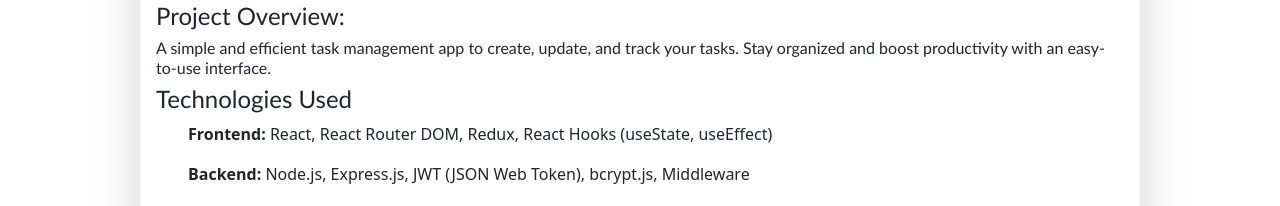
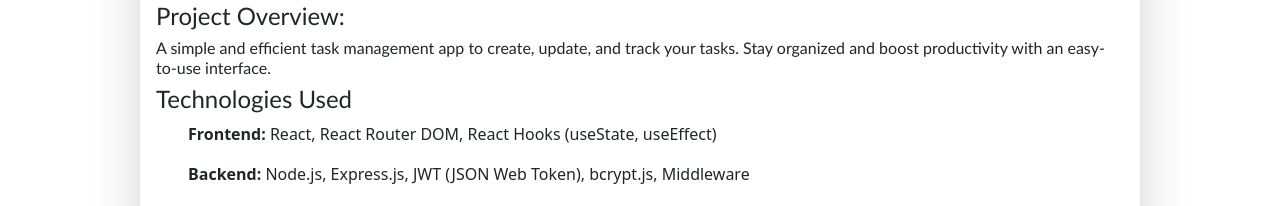
Before and after one commit to Chakkaravarthik/Portfolio, a React (Vite) app: page / in a window 1280 px wide. Shown: the part 2160-2366 px from the top of the page. Built offline with nearby package versions, Linux system fonts and the light colour scheme.

Commit message:
project updated

```diff
--- a/src/assets/Projects/projects.jsx
+++ b/src/assets/Projects/projects.jsx
@@ -92,7 +92,7 @@
                 <h4 className='projectdescription'>Project Overview:</h4>
                 <h6 className='projectdescription'>A simple and efficient task management app to create, update, and track your tasks. Stay organized and boost productivity with an easy-to-use interface. </h6>
                 <h4 className='projectdescription '>Technologies Used</h4>
-                <ul><b>Frontend:</b> React, React Router DOM, Redux, React Hooks (useState, useEffect)</ul>
+                <ul><b>Frontend:</b> React, React Router DOM, React Hooks (useState, useEffect)</ul>
                 <ul><b>Backend:</b> Node.js, Express.js, JWT (JSON Web Token), bcrypt.js, Middleware</ul>
                 <ul><b>Database:</b> MongoDB, Mongoose</ul>
                 <ul><b>Authentication & Authorization:</b> JWT-based user authentication, bcrypt for password hashing</ul>
```
